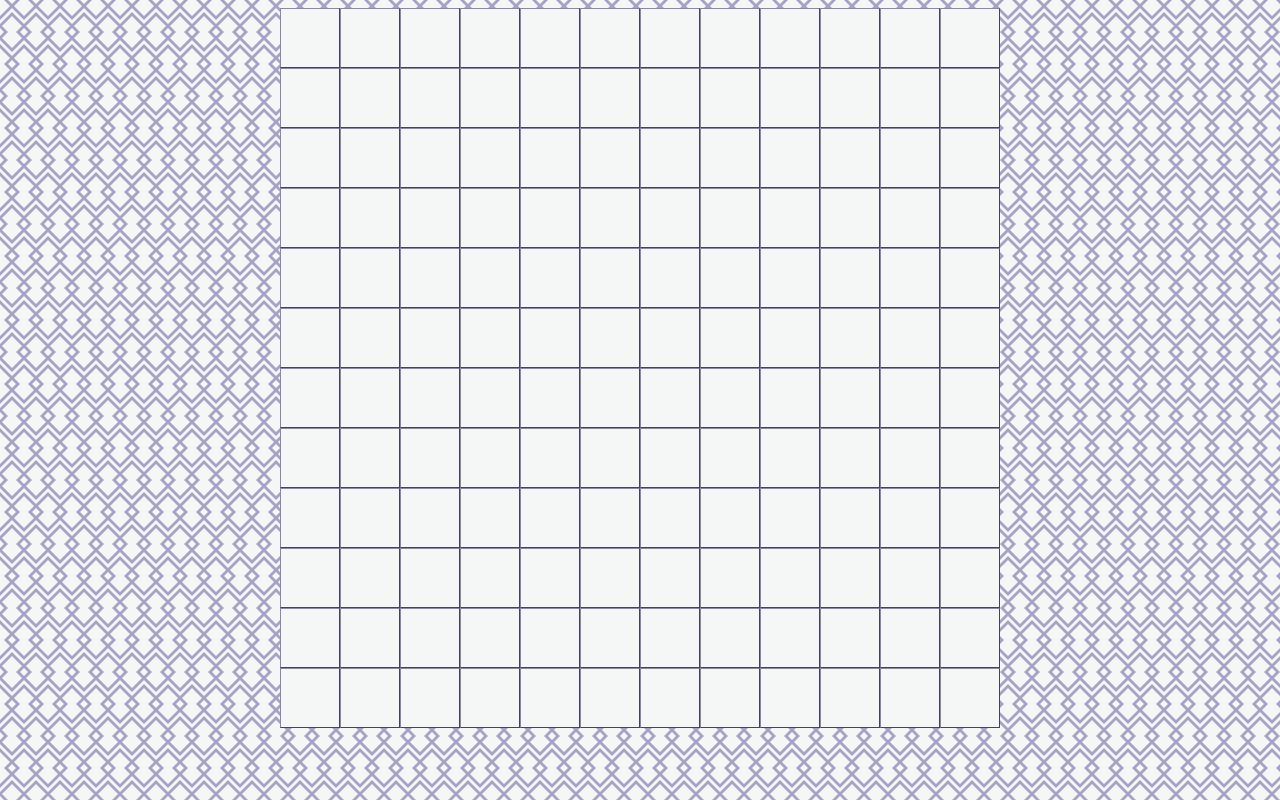
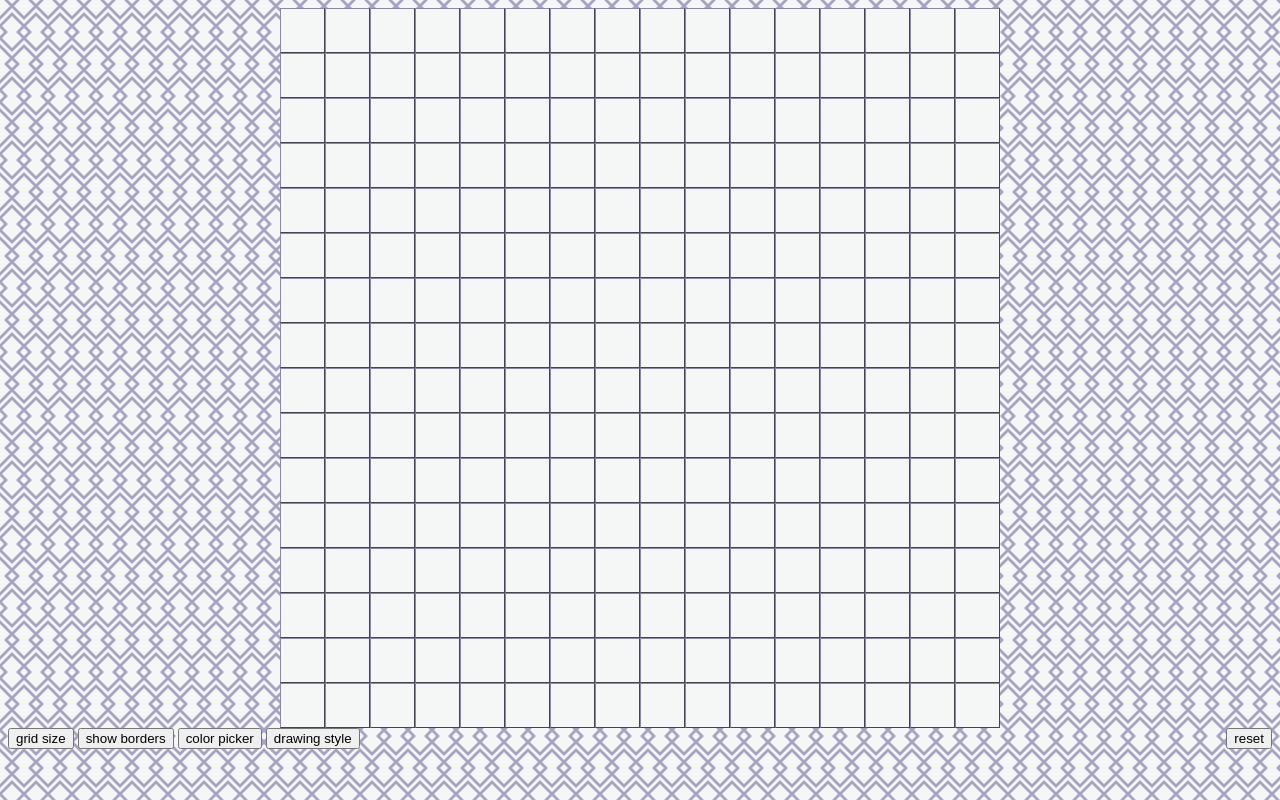
Before and after one commit to ArriusDM/Etch-A-Sketch, a plain HTML site: page index.html in a window 1280 px wide. Drawn offline with Linux system fonts and the light colour scheme.

Commit message:
Implement reset button and update names

```diff
--- a/index.html
+++ b/index.html
@@ -11,10 +11,23 @@
 </head>
 
 <body>
-    <div id="container">
+    <div>
+        <div id="container">
+        </div>
+
+        <div id='user-settings'>
+            <div>
+                <button>grid size</button>
+                <button>show borders</button>
+                <button>color picker</button>
+                <button>drawing style</button>
+            </div>
+            <div>
+                <button id="resetbtn">reset</button>
+            </div>
+        </div>
 
     </div>
-
 
 
 </body>
--- a/script.js
+++ b/script.js
@@ -1,12 +1,10 @@
 const container = document.querySelector('#container')
-console.log(container)
-
+const resetButton = document.querySelector('#resetbtn')
 
 
 
 // Add a prompt for user size input
-let userSize = 12
-
+let userSize = 16
 
 
 function rowsAndColumns(numBoxes) {
@@ -21,15 +19,35 @@ function rowsAndColumns(numBoxes) {
         box.setAttribute('style', `height:${calc1};width:${calc2}`)
         container.appendChild(box)
 
-        box.addEventListener('mousedown', e => {
+        box.addEventListener('mouseenter', e => {
             box.setAttribute('class', 'filled')
         })
+        resetButton.addEventListener('click',function() {
+            box.removeAttribute('class', 'filled')
+        })
+
 
     }
 
 }
 
 
+// function reset() {
+//     resetButton.addEventListener('click', e=> {
+//         box.styl
+//     })
+// }
 
 
+function clickPlacement() {
+    box.addEventListener('mousedown', e => {
+        box.setAttribute('class', 'filled')
+    })
+}
+function snakePlacement() {
+    box.addEventListener('mouseenter', e => {
+        box.setAttribute('class', 'filled')
+    })
+}
+
 rowsAndColumns(userSize)
--- a/styles.css
+++ b/styles.css
@@ -33,7 +33,7 @@ body {
 #container>div:hover {
     /* border: none; */
     background-color: cyan;
-    transition:all .4s ease;
+    transition:all .1s ease;
 
 }
 
@@ -41,3 +41,8 @@ body {
     background-color: brown;
     border: none;
 }
+
+#user-settings {
+    display: flex;
+    justify-content: space-between;
+}
```
